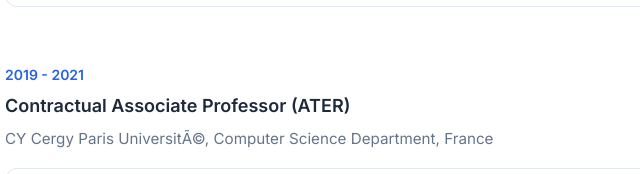
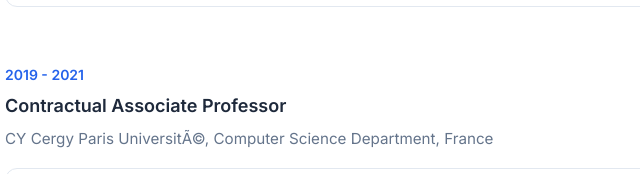
Before and after one commit to swaileh/swaileh.github.io, a plain HTML site: page academic-experience.html in a window 1280 px wide. Shown: the part 937-1111 px from the top of the page, 99-739 px from the left. Drawn offline with nearby package versions, Linux system fonts and the light colour scheme.

Commit message:
Fix title: Contractual Associate Professor (remove ATER)

```diff
--- a/academic-experience.html
+++ b/academic-experience.html
@@ -124,7 +124,7 @@
 
                     <div class="timeline-item">
                         <div class="timeline-date">2019 - 2021</div>
-                        <div class="timeline-title">Contractual Associate Professor (ATER)</div>
+                        <div class="timeline-title">Contractual Associate Professor</div>
                         <div class="timeline-company">CY Cergy Paris Université, Computer Science Department, France</div>
                         <div class="card mt-3" style="margin-left: 0;">
                             <div class="card-body">
```
